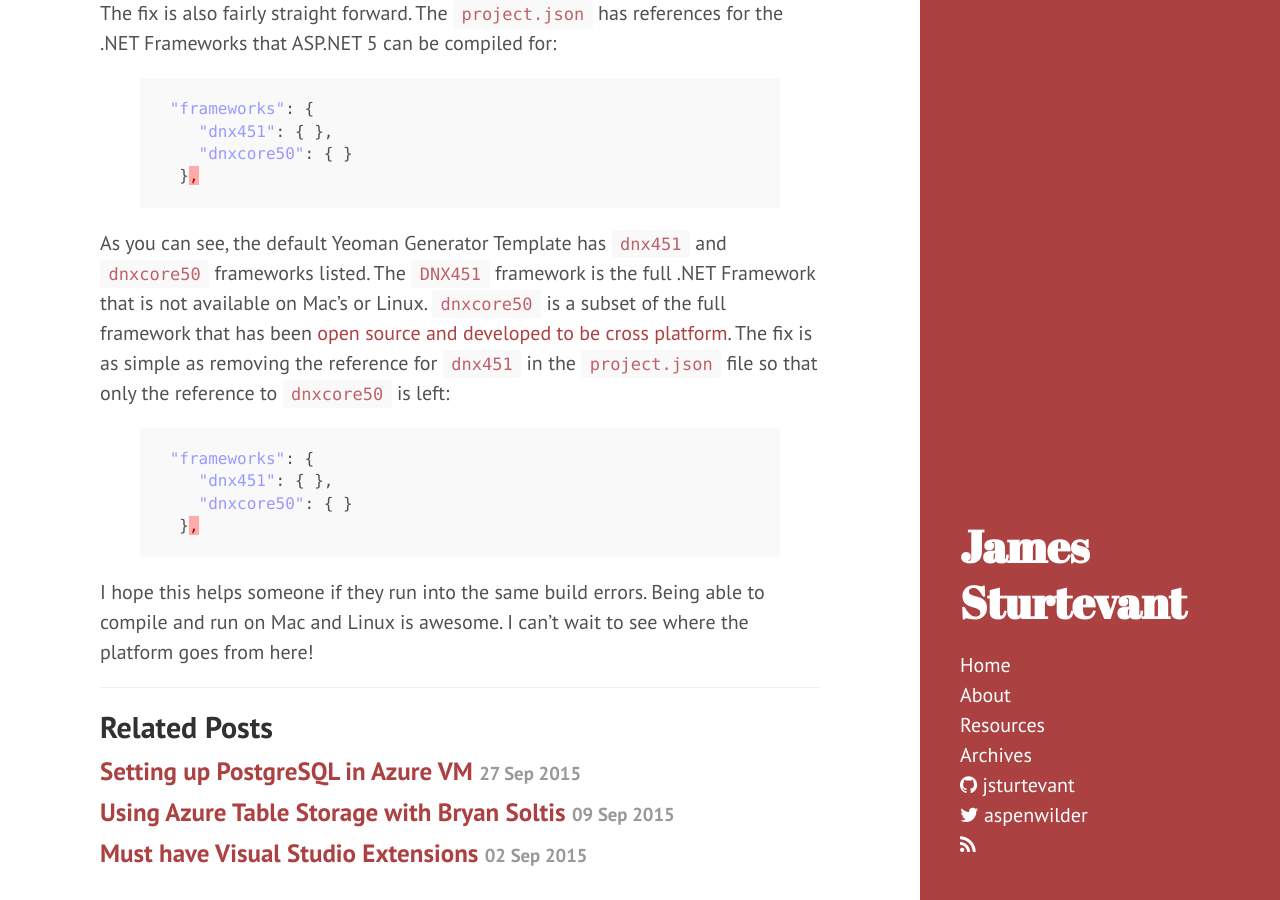
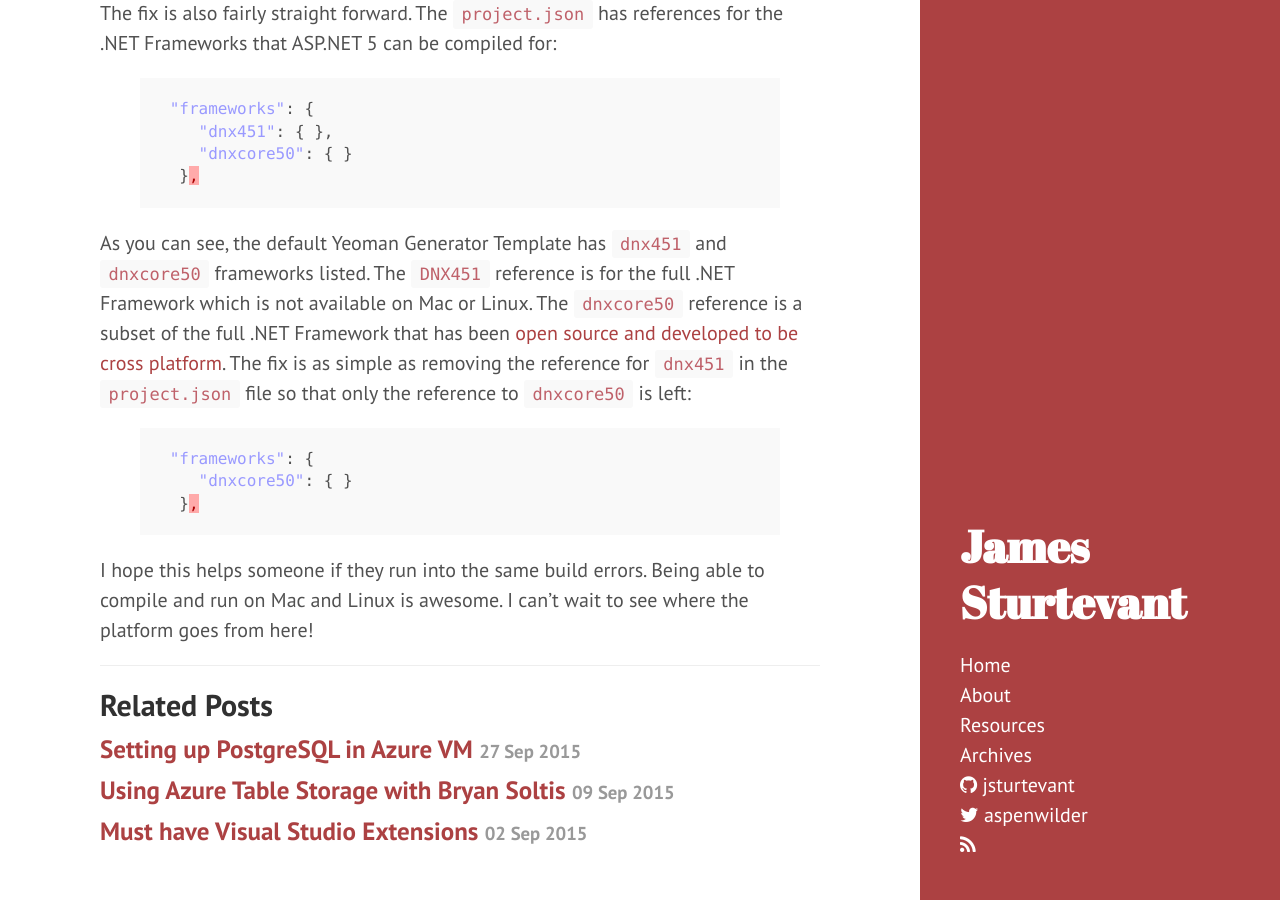
Before and after one commit to jsturtevant/jsturtevant.github.io, a Jekyll site: the page built from _posts/2015-12-02-compiling-aspnet-5-rc1-on-a-mac-or-linux.markdown, in a window 1280 px wide and 900 px high, scrolled down 1568 px. Built offline with Jekyll 4.4.1, drawn with Linux system fonts in a browser that asks for light colours; nearby versions of some CDN libraries; Markdown is read by kramdown in place of the engine named in the settings; comment, search, counter and statistics services are not loaded.

Commit message:
couple tweeks to wording

````diff
--- a/_posts/2015-12-02-compiling-aspnet-5-rc1-on-a-mac-or-linux.markdown
+++ b/_posts/2015-12-02-compiling-aspnet-5-rc1-on-a-mac-or-linux.markdown
@@ -46,11 +46,10 @@ The fix is also fairly straight forward.  The ```project.json``` has references
   },
 {% endhighlight %}
 
-As you can see, the default Yeoman Generator Template has ```dnx451``` and ```dnxcore50``` frameworks listed.  The ```DNX451``` framework is the full .NET Framework that is not available on Mac's or Linux.  ```dnxcore50``` is a subset of the full framework that has been [open source and developed to be cross platform](https://github.com/dotnet/corefx).  The fix is as simple as removing the reference for ```dnx451``` in the ```project.json``` file  so that only the reference to ```dnxcore50``` is left:
+As you can see, the default Yeoman Generator Template has ```dnx451``` and ```dnxcore50``` frameworks listed.  The ```DNX451```  reference is for the full .NET Framework which is not available on Mac or Linux.  The ```dnxcore50``` reference is a subset of the full .NET Framework that has been [open source and developed to be cross platform](https://github.com/dotnet/corefx).  The fix is as simple as removing the reference for ```dnx451``` in the ```project.json``` file  so that only the reference to ```dnxcore50``` is left:
 
 {% highlight json %}
  "frameworks": {
-    "dnx451": { },
     "dnxcore50": { }
   },
 {% endhighlight %}
````
